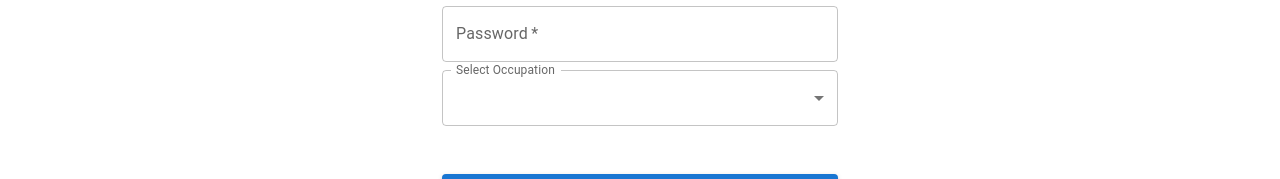
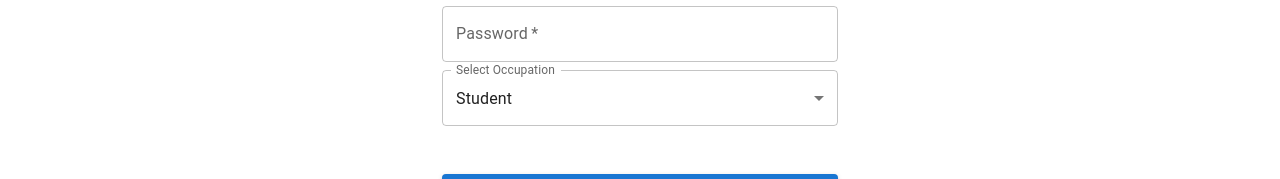
Before and after one commit to Arunp10/EduBridge, a React (Create React App) app: page /signup in a window 1280 px wide. Shown: the part 322-501 px from the top of the page. Built offline with nearby package versions, Linux system fonts and the light colour scheme.

Commit message:
signup updated

```diff
--- a/src/components/signup.js
+++ b/src/components/signup.js
@@ -156,11 +156,11 @@ export default function Signup() {
                   defaultValue="Student"
                   fullWidth
                 >
-                  {/* {occupations.map((option) => (
+                  {occupations.map((option) => (
                       <MenuItem key={option.value} value={option.value}>
                         {option.label}
                       </MenuItem>
-                    ))} */}
+                    ))}
                 </TextField>
               </Grid>
             </Grid>
```
